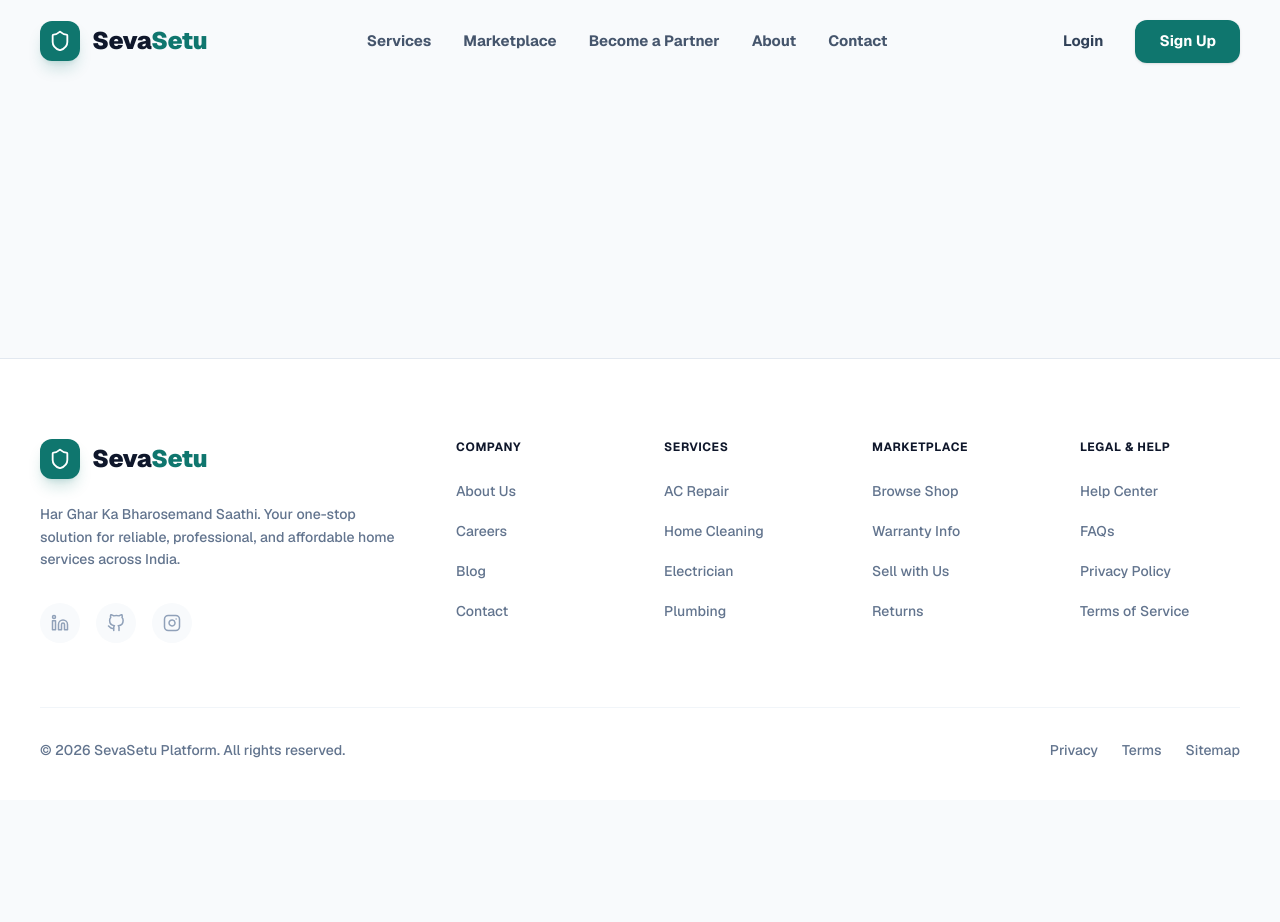
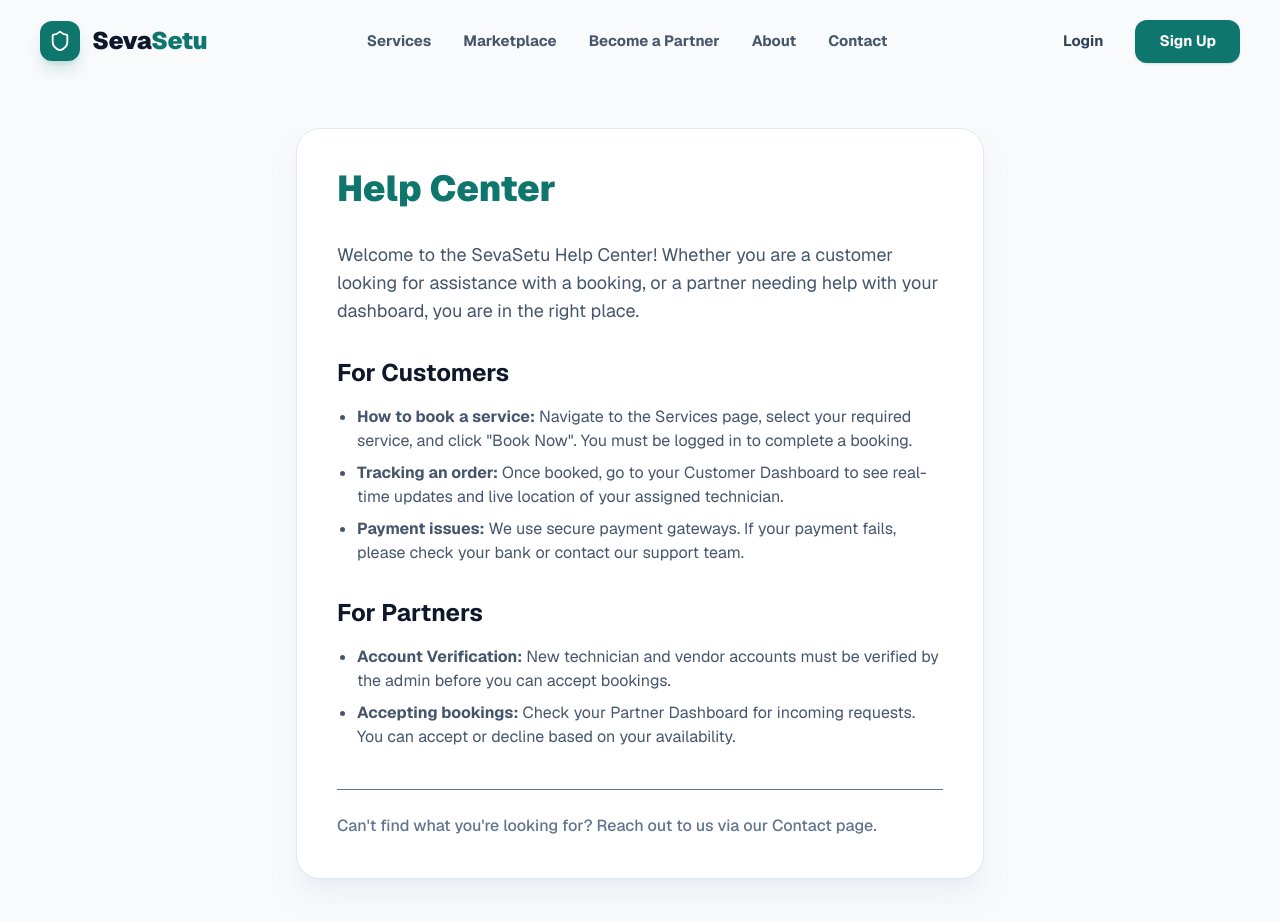
Before and after one commit to Suraj-62/sevasetu, a React (Vite) app in the folder client/: page /help in a window 1280 px wide. Shown: the top 922 px of the page. Before the commit the page ends 800 px from the top, so only its background shows below. Built offline with nearby package versions, Linux system fonts and the light colour scheme.

Commit message:
Create Legal and Help pages (Help Center, FAQs, Privacy Policy, Terms of Service)

```diff
--- a/client/src/App.jsx
+++ b/client/src/App.jsx
@@ -18,13 +18,18 @@ import VerificationPending from './pages/VerificationPending';
 import Store from './pages/Store';
 import ShopDetails from './pages/ShopDetails';
 
+import Help from './pages/Help';
+import Faq from './pages/Faq';
+import Privacy from './pages/Privacy';
+import Terms from './pages/Terms';
+
 const AppContent = () => {
   const location = useLocation();
   const isDashboard = location.pathname.includes('dashboard');
   const isStoreApp = location.pathname === '/store' || location.pathname.startsWith('/shop/');
   const isAuth = location.pathname === '/login' || location.pathname === '/register' || location.pathname === '/verification-pending';
   const isServices = location.pathname.startsWith('/services');
-  const isNoFooterPage = ['/about', '/contact'].includes(location.pathname);
+  const isNoFooterPage = ['/about', '/contact', '/help', '/faq', '/privacy', '/terms'].includes(location.pathname);
   const hideNav = isDashboard || isStoreApp || isAuth || location.pathname === '/book';
   const hideFooter = isDashboard || isStoreApp || isAuth || isServices || isNoFooterPage || location.pathname === '/book';
 
@@ -39,6 +44,10 @@ const AppContent = () => {
           <Route path="/services" element={<ServicesList />} />
           <Route path="/store" element={<Store />} />
           <Route path="/shop/:id" element={<ShopDetails />} />
+          <Route path="/help" element={<Help />} />
+          <Route path="/faq" element={<Faq />} />
+          <Route path="/privacy" element={<Privacy />} />
+          <Route path="/terms" element={<Terms />} />
           <Route path="/book" element={<BookingFlow />} />
           <Route path="/dashboard/customer" element={<CustomerDashboard />} />
           <Route path="/dashboard/technician" element={<TechnicianDashboard />} />
--- /dev/null
+++ b/client/src/pages/Faq.jsx
@@ -0,0 +1,52 @@
+import { motion } from 'framer-motion';
+
+const Faq = () => {
+  const faqs = [
+    {
+      q: "What is SevaSetu?",
+      a: "SevaSetu is an all-in-one platform connecting customers with verified home service professionals and trusted local appliance vendors."
+    },
+    {
+      q: "How do I trust the technicians?",
+      a: "Every technician and vendor on our platform undergoes a strict background check and verification process by our admin team before their account is activated."
+    },
+    {
+      q: "Is there a warranty on services and products?",
+      a: "Yes, services come with a standard 30-day service guarantee. Products purchased from the SevaStore come with the manufacturer's original warranty."
+    },
+    {
+      q: "How do I cancel a booking?",
+      a: "You can cancel your booking directly from your Customer Dashboard up to 2 hours before the scheduled time without any penalty."
+    }
+  ];
+
+  return (
+    <div className="min-h-screen bg-[#F8FAFC] pt-32 pb-24 font-sans text-[#0F172A]">
+      <div className="max-w-3xl mx-auto px-6 lg:px-10">
+        <motion.div
+          initial={{ opacity: 0, y: 20 }}
+          animate={{ opacity: 1, y: 0 }}
+        >
+          <h1 className="text-4xl font-black mb-10 text-center">Frequently Asked <span className="text-[#0F766E]">Questions</span></h1>
+
+          <div className="space-y-6">
+            {faqs.map((faq, index) => (
+              <motion.div
+                key={index}
+                initial={{ opacity: 0 }}
+                animate={{ opacity: 1 }}
+                transition={{ delay: index * 0.1 }}
+                className="bg-white p-6 rounded-2xl shadow-sm border border-[#E2E8F0]"
+              >
+                <h3 className="text-xl font-bold mb-3">{faq.q}</h3>
+                <p className="text-slate-600">{faq.a}</p>
+              </motion.div>
+            ))}
+          </div>
+        </motion.div>
+      </div>
+    </div>
+  );
+};
+
+export default Faq;
--- /dev/null
+++ b/client/src/pages/Help.jsx
@@ -0,0 +1,39 @@
+import { motion } from 'framer-motion';
+
+const Help = () => {
+  return (
+    <div className="min-h-screen bg-[#F8FAFC] pt-32 pb-24 font-sans text-[#0F172A]">
+      <div className="max-w-3xl mx-auto px-6 lg:px-10">
+        <motion.div
+          initial={{ opacity: 0, y: 20 }}
+          animate={{ opacity: 1, y: 0 }}
+          className="bg-white p-10 rounded-3xl shadow-xl shadow-slate-200/50 border border-[#E2E8F0]"
+        >
+          <h1 className="text-4xl font-black mb-8 text-[#0F766E]">Help Center</h1>
+          <p className="text-lg text-slate-600 mb-6">
+            Welcome to the SevaSetu Help Center! Whether you are a customer looking for assistance with a booking, or a partner needing help with your dashboard, you are in the right place.
+          </p>
+
+          <h3 className="text-2xl font-bold mb-4 mt-8">For Customers</h3>
+          <ul className="list-disc pl-5 space-y-2 text-slate-600">
+            <li><strong>How to book a service:</strong> Navigate to the Services page, select your required service, and click "Book Now". You must be logged in to complete a booking.</li>
+            <li><strong>Tracking an order:</strong> Once booked, go to your Customer Dashboard to see real-time updates and live location of your assigned technician.</li>
+            <li><strong>Payment issues:</strong> We use secure payment gateways. If your payment fails, please check your bank or contact our support team.</li>
+          </ul>
+
+          <h3 className="text-2xl font-bold mb-4 mt-8">For Partners</h3>
+          <ul className="list-disc pl-5 space-y-2 text-slate-600">
+            <li><strong>Account Verification:</strong> New technician and vendor accounts must be verified by the admin before you can accept bookings.</li>
+            <li><strong>Accepting bookings:</strong> Check your Partner Dashboard for incoming requests. You can accept or decline based on your availability.</li>
+          </ul>
+
+          <p className="mt-10 text-slate-500 font-medium border-t pt-6">
+            Can't find what you're looking for? Reach out to us via our Contact page.
+          </p>
+        </motion.div>
+      </div>
+    </div>
+  );
+};
+
+export default Help;
--- /dev/null
+++ b/client/src/pages/Privacy.jsx
@@ -0,0 +1,36 @@
+import { motion } from 'framer-motion';
+
+const Privacy = () => {
+  return (
+    <div className="min-h-screen bg-[#F8FAFC] pt-32 pb-24 font-sans text-[#0F172A]">
+      <div className="max-w-3xl mx-auto px-6 lg:px-10">
+        <motion.div
+          initial={{ opacity: 0, y: 20 }}
+          animate={{ opacity: 1, y: 0 }}
+          className="bg-white p-10 rounded-3xl shadow-xl shadow-slate-200/50 border border-[#E2E8F0]"
+        >
+          <h1 className="text-4xl font-black mb-8">Privacy Policy</h1>
+          <p className="text-sm text-slate-500 mb-8">Last Updated: July 2026</p>
+
+          <div className="space-y-6 text-slate-600">
+            <p>At SevaSetu, we take your privacy seriously. This Privacy Policy explains how we collect, use, disclose, and safeguard your information when you visit our website and use our services.</p>
+
+            <h3 className="text-xl font-bold text-slate-900 mt-6">1. Information We Collect</h3>
+            <p>We collect personal information that you voluntarily provide to us when you register on the platform, express an interest in obtaining information about us or our products and services, or otherwise contact us. This includes your name, email address, phone number, and physical address.</p>
+
+            <h3 className="text-xl font-bold text-slate-900 mt-6">2. How We Use Your Information</h3>
+            <p>We use personal information collected via our platform for a variety of business purposes, primarily to facilitate account creation, fulfill and manage your service bookings and product orders, and to provide customer support.</p>
+
+            <h3 className="text-xl font-bold text-slate-900 mt-6">3. Location Data</h3>
+            <p>If you use our live tracking features, we may collect and process information about your actual location. We use various technologies to determine location, including IP address, GPS, and other sensors.</p>
+
+            <h3 className="text-xl font-bold text-slate-900 mt-6">4. Data Security</h3>
+            <p>We use administrative, technical, and physical security measures to help protect your personal information. While we have taken reasonable steps to secure the personal information you provide to us, please be aware that despite our efforts, no security measures are perfect or impenetrable.</p>
+          </div>
+        </motion.div>
+      </div>
+    </div>
+  );
+};
+
+export default Privacy;
--- /dev/null
+++ b/client/src/pages/Terms.jsx
@@ -0,0 +1,36 @@
+import { motion } from 'framer-motion';
+
+const Terms = () => {
+  return (
+    <div className="min-h-screen bg-[#F8FAFC] pt-32 pb-24 font-sans text-[#0F172A]">
+      <div className="max-w-3xl mx-auto px-6 lg:px-10">
+        <motion.div
+          initial={{ opacity: 0, y: 20 }}
+          animate={{ opacity: 1, y: 0 }}
+          className="bg-white p-10 rounded-3xl shadow-xl shadow-slate-200/50 border border-[#E2E8F0]"
+        >
+          <h1 className="text-4xl font-black mb-8">Terms of Service</h1>
+          <p className="text-sm text-slate-500 mb-8">Last Updated: July 2026</p>
+
+          <div className="space-y-6 text-slate-600">
+            <p>Welcome to SevaSetu. By accessing our platform, you agree to be bound by these Terms of Service, all applicable laws and regulations, and agree that you are responsible for compliance with any applicable local laws.</p>
+
+            <h3 className="text-xl font-bold text-slate-900 mt-6">1. User Accounts</h3>
+            <p>When you create an account with us, you must provide information that is accurate, complete, and current at all times. Failure to do so constitutes a breach of the Terms, which may result in immediate termination of your account on our service.</p>
+
+            <h3 className="text-xl font-bold text-slate-900 mt-6">2. Partner Verification</h3>
+            <p>Technicians and Vendors must undergo our mandatory verification process. SevaSetu reserves the right to approve, reject, or revoke partner access at any time at its sole discretion if quality or safety standards are not met.</p>
+
+            <h3 className="text-xl font-bold text-slate-900 mt-6">3. Payments & Fees</h3>
+            <p>All payments for services and products must be made through our official secure payment gateways. SevaSetu holds the payments in escrow and releases them to the partners only after the successful completion of the service or delivery of the product.</p>
+
+            <h3 className="text-xl font-bold text-slate-900 mt-6">4. Dispute Resolution</h3>
+            <p>In the event of a dispute between a customer and a partner, SevaSetu will act as an impartial mediator. However, SevaSetu is a platform connecting users and is not directly liable for the actions of independent contractors or third-party vendors.</p>
+          </div>
+        </motion.div>
+      </div>
+    </div>
+  );
+};
+
+export default Terms;
```
